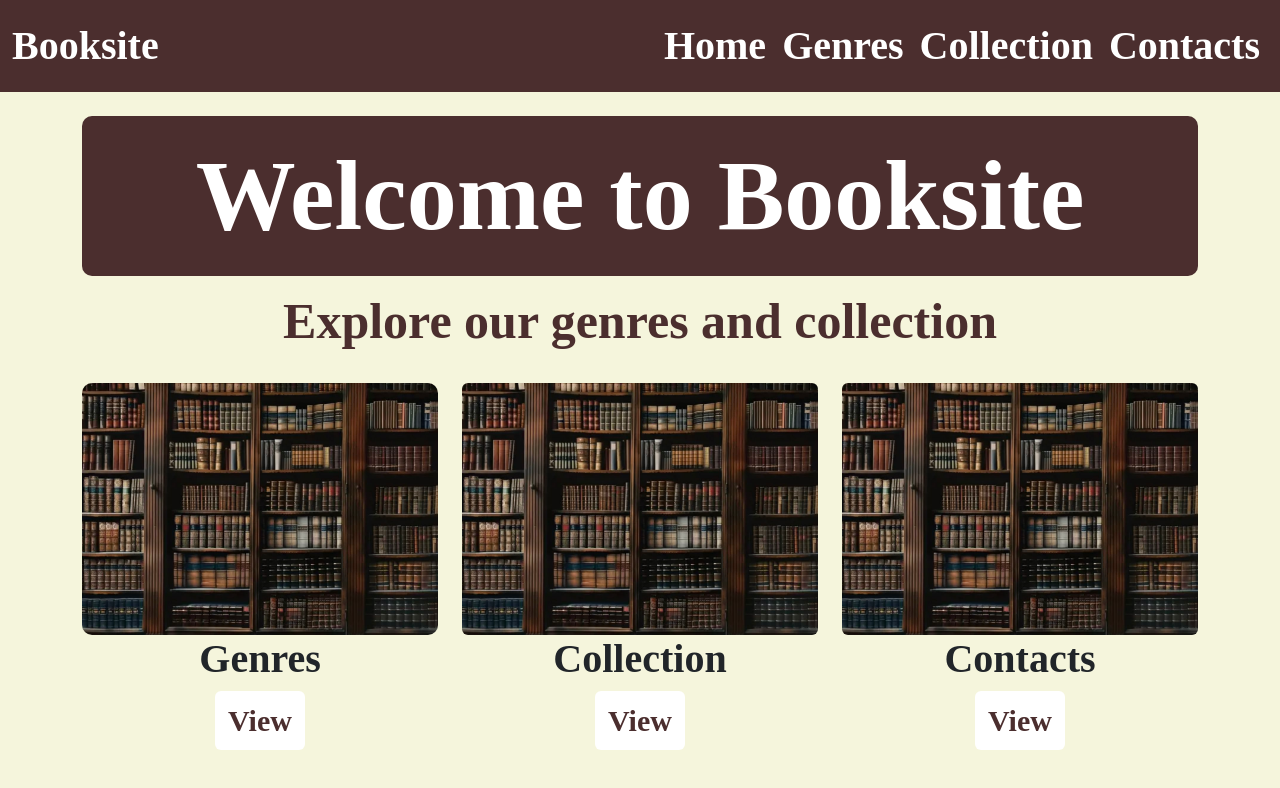
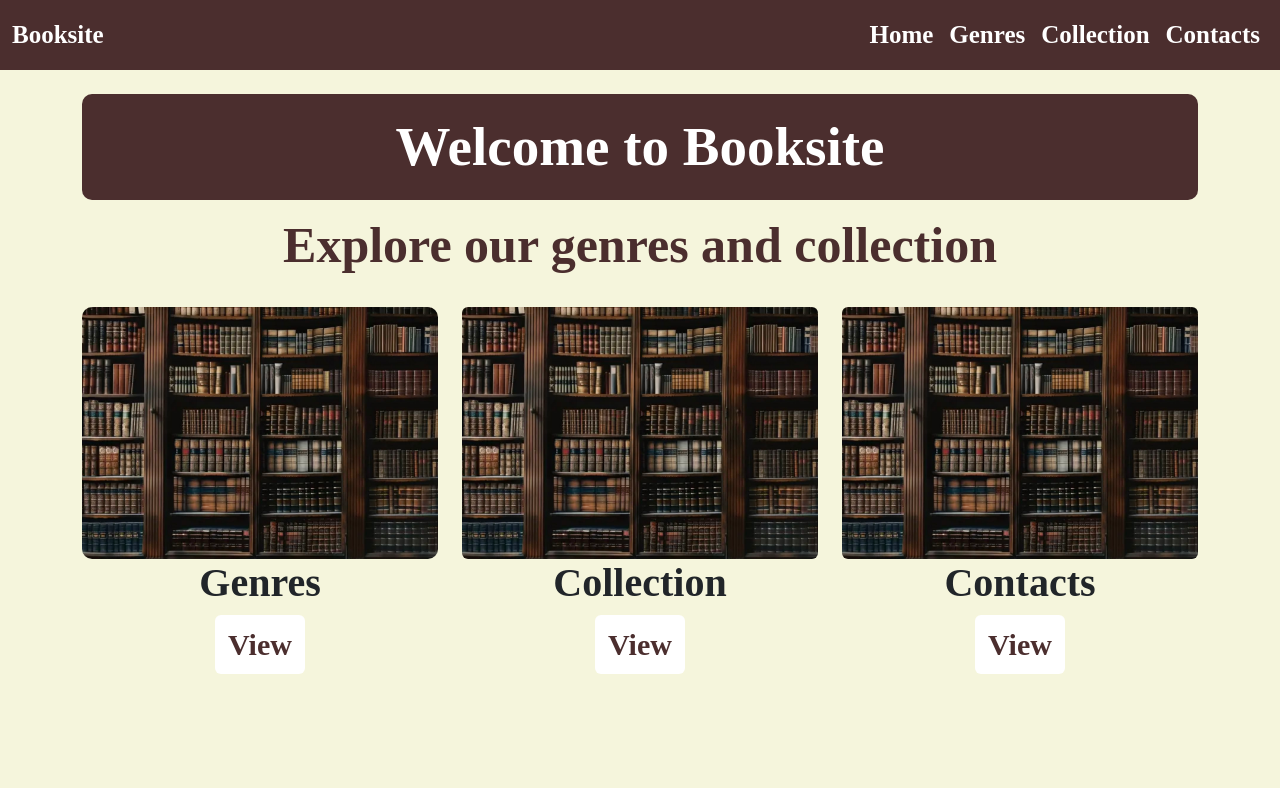
Before and after one commit to 240034/WEB-4, a plain HTML site: page index.html in a window 1280 px wide. Drawn offline with nearby package versions, Linux system fonts and the light colour scheme.

Commit message:
Update style.css

```diff
--- a/style.css
+++ b/style.css
@@ -6,7 +6,7 @@ body {
 .welcome {
     color: #ffffff;
     font-family: 'Times New Roman', Times, serif;
-    font-size: 100px;
+    font-size: 55px;
     font-weight: bold;
     background-color: #4b2e2e;
     border-radius: 10px;
@@ -23,7 +23,7 @@ body {
 }
 .navbar-brand, .nav-link {
     color: #ffffff;
-    font-size: 40px;
+    font-size: 25px;
     font-family: 'Times New Roman', Times, serif;
     font-weight: bold;
 }
```
